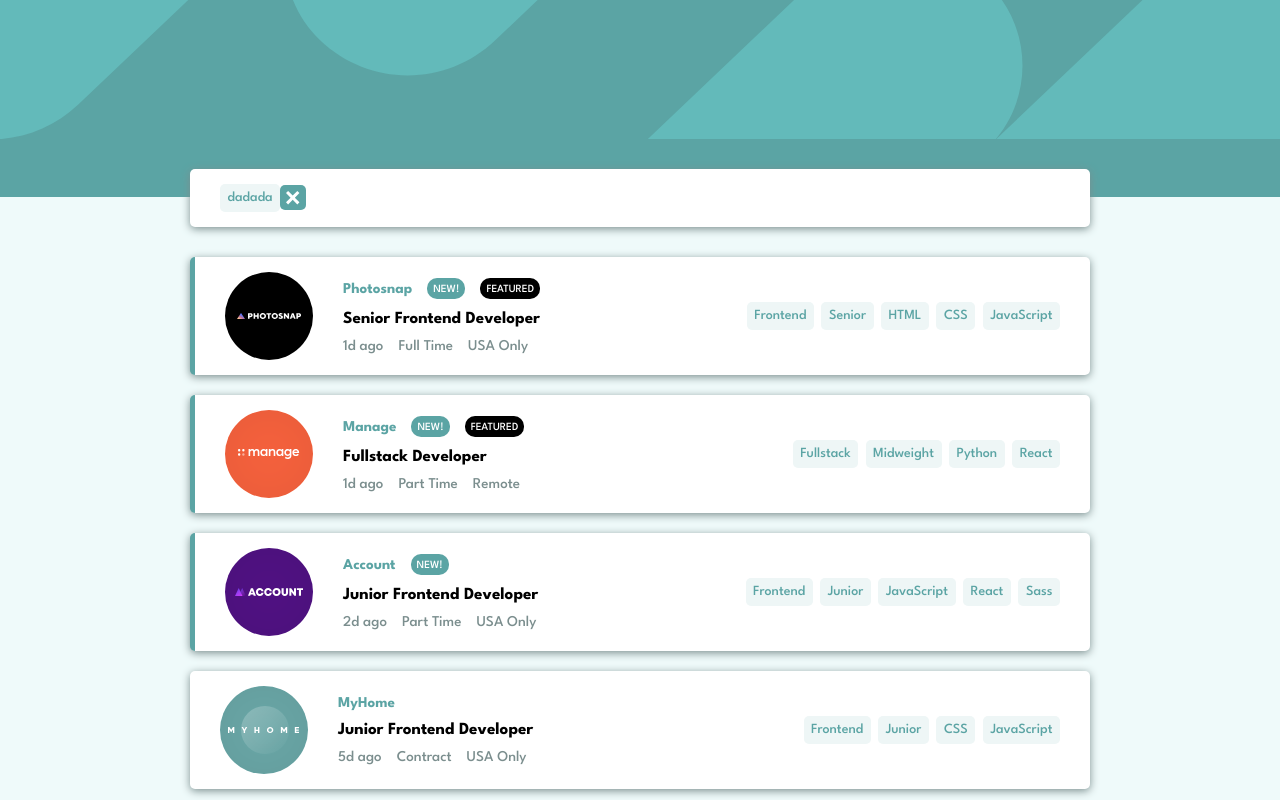
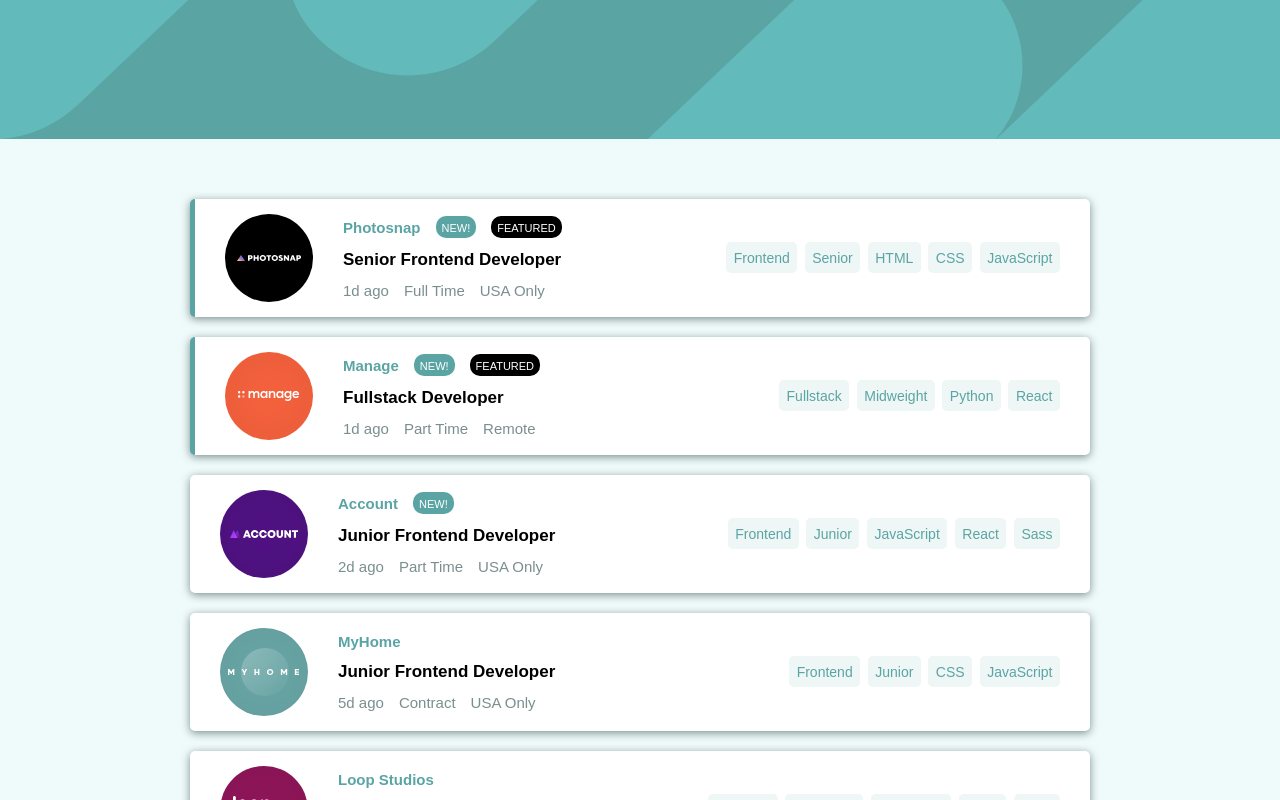
Before and after one commit to yesm4n/react-job-listing, a React (Create React App) app: page / in a window 1280 px wide. Shown: the top 800 px of the page. Built offline with nearby package versions, Linux system fonts and the light colour scheme.

Commit message:
fourth commit

```diff
--- a/src/components/App.js
+++ b/src/components/App.js
@@ -11,6 +11,7 @@ import eyecamco from './images/eyecam-co.svg';
 import airfilter from './images/the-air-filter-company.svg';
 import iconremove from './images/icon-remove.svg';
 import { data } from './Data';
+import { useState } from 'react';
 
 const images = [
   photosnap,
@@ -26,11 +27,22 @@ const images = [
 ];
 
 export default function App() {
+  const [selectListing, setSelectListing] = useState([]);
+
+  function handleSetSelectListing(newList) {
+    if (selectListing.includes(newList)) return;
+
+    setSelectListing([...selectListing, newList]);
+  }
+
   return (
     <>
       <section className="section">
         <img className="bg-img" src={background} alt="Background header" />
-        <Cardbox />
+        <Cardbox
+          selectListing={selectListing}
+          setSelectListing={setSelectListing}
+        />
       </section>
       <div className="container">
         <div className="hero">
@@ -39,6 +51,8 @@ export default function App() {
               data={companyData}
               key={companyData.id}
               image={images[index]}
+              selectListing={selectListing}
+              handleSetSelectListing={handleSetSelectListing}
             />
           ))}
         </div>
@@ -47,7 +61,7 @@ export default function App() {
   );
 }
 
-function Company({ data, image }) {
+function Company({ data, image, handleSetSelectListing }) {
   const {
     // id,
     // logo,
@@ -66,11 +80,11 @@ function Company({ data, image }) {
 
   return (
     <>
-      <div className={isNew || featured ? `card card-active` : `card `}>
+      <div className={isNew && featured ? `card card-active` : `card `}>
         <img className="img" src={image} alt="Account" />
         <div>
           <div className="card-info__header">
-            <h6 className="card-header">{company}</h6>
+            <h6 className="card-header"> {company} </h6>
             <span className={isNew ? 'new component' : ''}>
               {isNew ? 'New!' : ''}
             </span>
@@ -78,59 +92,94 @@ function Company({ data, image }) {
               {featured ? 'Featured' : ''}
             </span>
           </div>
-          <h4 className="position-header">{position}</h4>
+          <h4 className="position-header"> {position} </h4>
           <div className="card-info__info">
-            <span>{postedAt}</span>
+            <span> {postedAt} </span>
             <span> {contract} </span>
             <span> {location} </span>
           </div>
         </div>
         <div className="card-title">
-          <Skills role={role} languages={languages} level={level} />
-          <Tools tools={tools} />
+          <Skills
+            role={role}
+            languages={languages}
+            level={level}
+            handleSetSelectListing={handleSetSelectListing}
+          />
+          <Tools
+            tools={tools}
+            handleSetSelectListing={handleSetSelectListing}
+          />
         </div>
       </div>
     </>
   );
 }
 
-function Skills({ role, languages, level }) {
+function Skills({ role, languages, level, handleSetSelectListing }) {
   return (
     <>
-      <span className="skills" onClick={() => console.log('clicked')}>
+      <span className="skills" onClick={() => handleSetSelectListing(role)}>
         {role}
       </span>
-      <span className="skills" onClick={() => console.log('clicked')}>
+      <span className="skills" onClick={() => handleSetSelectListing(level)}>
         {level}
       </span>
-      {languages.map(n => (
-        <span className="skills" key={n} onClick={() => console.log('clicked')}>
-          {n}
+      {languages.map((lang, i) => (
+        <span
+          className="skills"
+          key={i}
+          onClick={() => handleSetSelectListing(lang)}
+        >
+          {lang}
         </span>
       ))}
     </>
   );
 }
 
-function Tools({ tools }) {
+function Tools({ tools, handleSetSelectListing }) {
   return (
     <>
-      {tools.map(n => (
-        <span className={tools ? 'skills' : ''} key={n}>
-          {n}
+      {tools.map(skillTools => (
+        <span
+          className={tools ? 'skills' : ''}
+          key={skillTools}
+          onClick={() => handleSetSelectListing(skillTools)}
+        >
+          {skillTools}
         </span>
       ))}
     </>
   );
 }
 
-function Cardbox() {
+function Cardbox({ selectListing, setSelectListing }) {
+  console.log(selectListing);
+
+  function handleClear(item) {
+    const updatedList = selectListing.filter(
+      selectedItem => selectedItem !== item
+    );
+    setSelectListing(updatedList);
+  }
+
   return (
-    <div className="card box">
-      <div className="icon-text">
-        <span className="skills">{'dadada'}</span>
-        <img className="icon" src={iconremove} alt="Remove icon" />
+    <>
+      <div className={selectListing.length === 0 ? '' : 'card box'}>
+        {selectListing.length > 0 &&
+          selectListing.map((item, index) => (
+            <div className="icon-text" key={index}>
+              <span className="skills">{item}</span>
+              <img
+                className="icon"
+                src={iconremove}
+                alt="Remove icon"
+                onClick={() => handleClear(item)}
+              />
+            </div>
+          ))}
       </div>
-    </div>
+    </>
   );
 }
--- a/src/index.css
+++ b/src/index.css
@@ -1,4 +1,4 @@
-@import url('https://fonts.googleapis.com/css2?family=League+Spartan:wght@500;700&display=swap');
+/* @import url('https://fonts.googleapis.com/css2?family=League+Spartan:wght@500;700&display=swap'); */
 
 *,
 *::before,
@@ -186,6 +186,10 @@ svg {
   align-items: center;
 }
 
+.hidden {
+  display: none;
+}
+
 @media (width <= 550px) {
   .container {
     margin-top: 60px;
```
